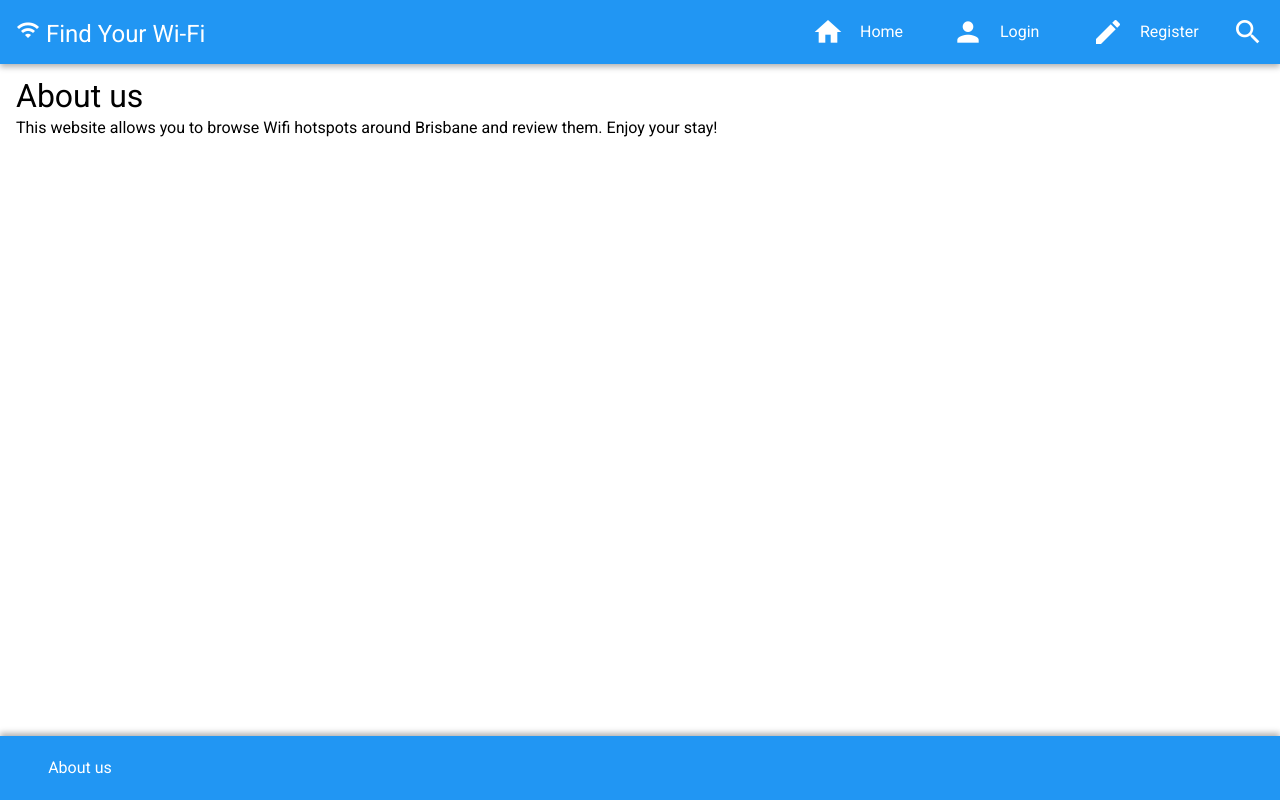
After one commit to aetho/CAB230, a PHP site: page /about.php in a window 1280 px wide. The commit adds this page. Run offline with PHP 8.4, Linux system fonts and the light colour scheme.

Commit message:
About us page added.

```diff
--- /dev/null
+++ b/about.php
@@ -0,0 +1,35 @@
+<!DOCTYPE html>
+<html lang="en">
+
+<head>
+    <!-- Metadata -->
+    <meta charset="UTF-8">
+    <meta name="viewport" content="width=device-width, initial-scale=1.0">
+    <meta http-equiv="X-UA-Compatible" content="ie=edge">
+    <!-- Meta data for iOS (was not working over HTTPS when testing but is fine over HTTP) -->
+    <meta name="apple-mobile-web-app-capable" content="yes">
+    <link rel="apple-touch-icon" href="/img/apple-touch-icon.png" />
+
+    <!-- Importing CSS -->
+    <link rel="stylesheet" href="/css/reset.css">
+    <link rel="stylesheet" href="/css/site_wide.css">
+    <link rel="stylesheet" href="/css/about.css">
+    <title>FYW - About us</title>
+</head>
+
+<body>
+    <!-- Inporting header -->
+    <?php require(dirname(__FILE__)."/php/header.php"); ?>
+    <main>
+        <div id="about-container">
+            <p class="h1">About us</p>
+            <p>This website allows you to browse Wifi hotspots around Brisbane and review them. Enjoy your stay!</p>
+        </div>
+    </main>
+    <!-- Importing footer -->
+    <?php require(dirname(__FILE__)."/php/footer.php"); ?>
+    <!-- Importing Scripts -->
+    <script src="/js/site_wide.js"></script>
+</body>
+
+</html>
--- /dev/null
+++ b/css/about.css
@@ -0,0 +1,3 @@
+#about-container {
+    padding: 16px;
+}
--- a/css/site_wide.css
+++ b/css/site_wide.css
@@ -131,18 +131,22 @@ input[type="submit"] {
 
 .h1 {
     font-size: 2em;
+    margin-bottom: 8px;
 }
 
 .h2 {
     font-size: 1.8em;
+    margin-bottom: 6px;
 }
 
 .h3 {
     font-size: 1.6em;
+    margin-bottom: 4px;
 }
 
 .h4 {
     font-size: 1.4em;
+    margin-bottom: 2px;
 }
 
 .h5 {
--- a/item.php
+++ b/item.php
@@ -25,7 +25,7 @@
 		ob_end_clean();
 	?>
 
-	<title>Find your Wi-Fi - <?php echo $itemResult[0]['Wifi Hotspot Name'] ?></title>
+	<title>FYW - <?php echo $itemResult[0]['Wifi Hotspot Name'] ?></title>
 </head>
 
 <body>
--- a/login.php
+++ b/login.php
@@ -14,7 +14,7 @@
     <link rel="stylesheet" href="/css/reset.css">
     <link rel="stylesheet" href="/css/site_wide.css">
     <link rel="stylesheet" href="/css/auth.css">
-    <title>Find your Wi-Fi - Login</title>
+    <title>FYW - Login</title>
 </head>
 
 <body>
--- a/php/footer.php
+++ b/php/footer.php
@@ -5,7 +5,8 @@
         <!-- Footer list -->
         <div class="list" id="footer-list">
             <!-- About us link -->
-            <a class="list-item" id="footer-about-us">About us</a>
+            <a class="list-item" id="footer-about-us" href="/about.php">About us</a>
         </div>
     </div>
+
 </footer>
--- a/register.php
+++ b/register.php
@@ -14,7 +14,7 @@
     <link rel="stylesheet" href="/css/reset.css">
     <link rel="stylesheet" href="/css/site_wide.css">
     <link rel="stylesheet" href="/css/auth.css">
-    <title>Find your Wi-Fi - Register</title>
+    <title>FYW - Register</title>
 </head>
 
 <body>
```
Also changed, not shown: php/dist_between.php (+6 -4 lines).
